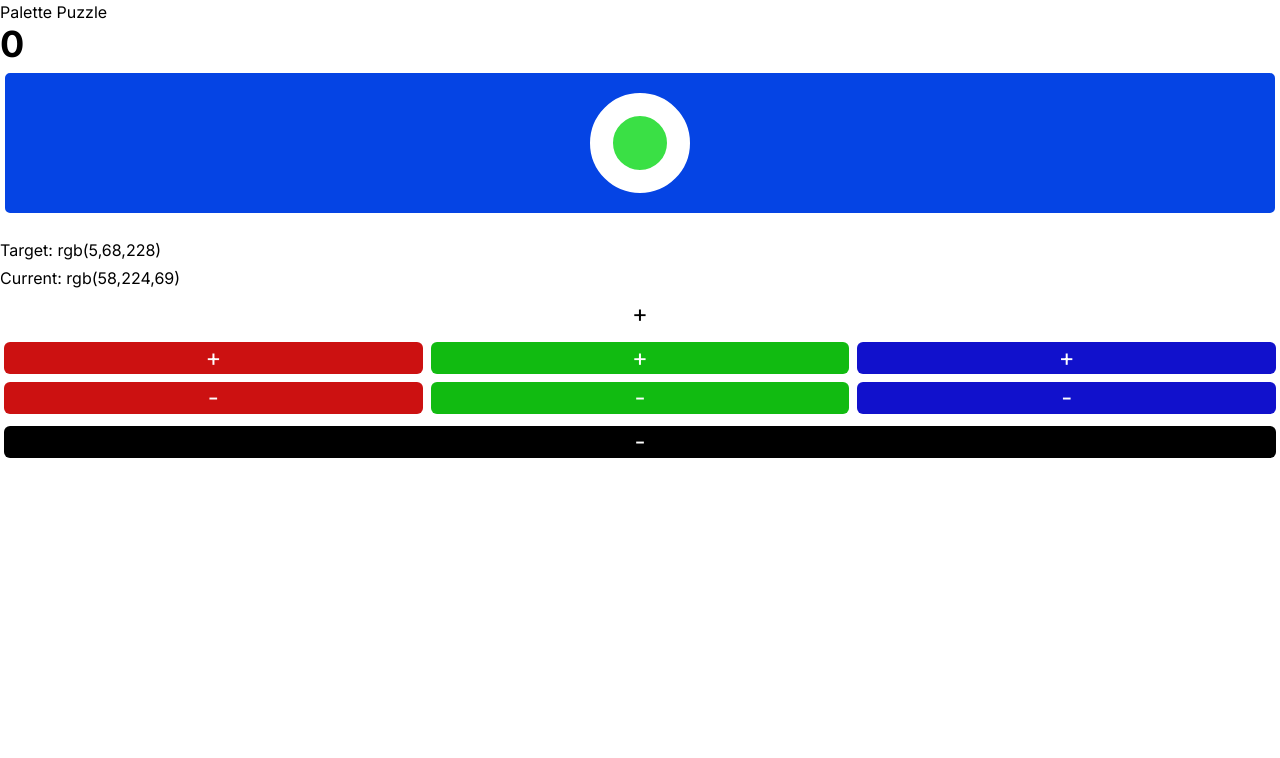
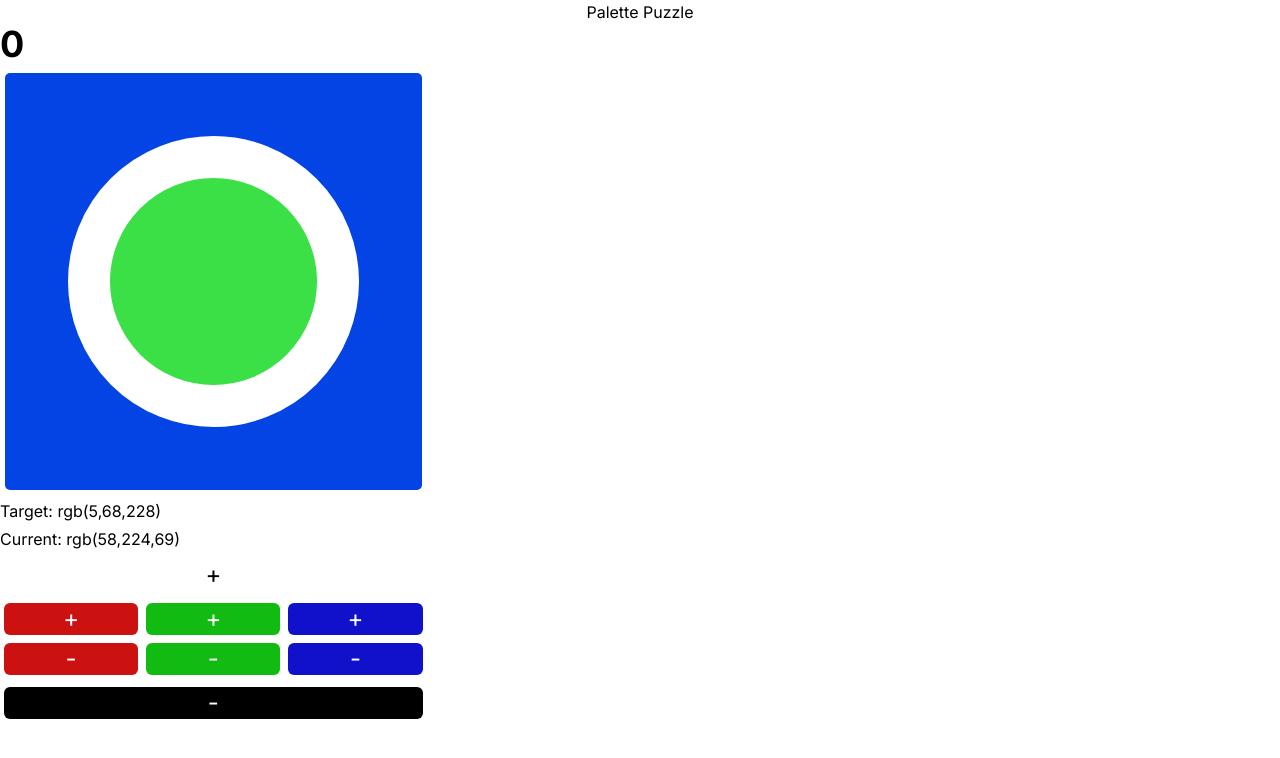
Before and after one commit to jalberse/palette_puzzle, a Next.js app: page / in a window 1280 px wide. Shown: the top 758 px of the page. Built offline with nearby package versions, Linux system fonts and the light colour scheme.

Commit message:
Refine colors display
Make it square, make the inner circle bigger, etc.

```diff
--- a/app/ColorDisplay.tsx
+++ b/app/ColorDisplay.tsx
@@ -14,17 +14,20 @@ const ColorDisplay: React.FC<ColorDisplayProps> = ({ targetColor, currentColor,
 
   var borderWidth = distance === 0
     ? 0
-    : Math.max(1, exponential01(distanceRatio, 1.5) * 50);
+    : Math.max(1, exponential01(distanceRatio, 1.5) * 90);
   if (isNaN(borderWidth)) {
     borderWidth = 0;
   }
 
+  // TODO Make the inner circle display larger.
+  ///     That also means we can probably play with the border width interpolation more.
+
   return (
-    <div className="mb-4">
+    <div className="aspect-square">
       <div
         style={{
           width: "100%",
-          height: "150px",
+          height: "100%",
           backgroundColor: rgbToString(targetColor),
           display: "flex",
           alignItems: "center",
@@ -34,11 +37,10 @@ const ColorDisplay: React.FC<ColorDisplayProps> = ({ targetColor, currentColor,
           borderRadius: "10px",
         }}
       >
-        <div className="root">
         <div
           style={{
-              width: "100px",
-              height: "100px",
+            width: "70%",
+            height: "70%",
             backgroundColor: rgbToString(currentColor),
             borderRadius: "50%",
             border: `${borderWidth}px solid white`,
@@ -47,7 +49,6 @@ const ColorDisplay: React.FC<ColorDisplayProps> = ({ targetColor, currentColor,
         ></div>
       </div>
     </div>
-    </div>
   );
 };
 
--- a/app/page.tsx
+++ b/app/page.tsx
@@ -22,9 +22,18 @@ export default function Game() {
   //      Though since idk about the exact mixing models, maybe we want to just ensure there's some accuracy
   //        threshold to avoid rounding issues.
 
+  // TODO Top bar - reference wordle. Below are all elements of that.
+  // TODO Center: nice logo. Palette Puzzle.
+  // TODO Right: a (?) button that shows the instructions in a dialog.
+  // TODO Right: a settings button/icon that shows a settings dialog (I guess we'd want a dark mode etc...)
+  // TODO top left - Hamburger menu in the - switch puzzles (RGB, CMYK, RYB)
+  // TODO Top right: A button like "Subscribe to Games" but that takes us to Reference Rover's site.
+  //      We'll have a permanent advertisement to our main product.
+  //      I'll need to actually release Reference Rover though, which will come after this release.
+
   return (
     <div>
-      <h1>Palette Puzzle</h1>
+      <h1 className="text-center">Palette Puzzle</h1>
       <Puzzle />
     </div>
   );
--- a/app/puzzle.tsx
+++ b/app/puzzle.tsx
@@ -38,6 +38,8 @@ const Puzzle = () => {
 
   // Note that [] as the second argument means that this effect will only run once on Mount.
   useEffect(() => {
+    // setCurrentColor({ r: 255, g: 255, b: 255 });
+    // setTargetColor({ r: 0, g: 0, b: 0 });
     setCurrentColor(getRandomColor());
     setTargetColor(getRandomColor());
   }, []);
@@ -71,10 +73,12 @@ const Puzzle = () => {
     );
   }
 
+  // TODO We want a black outline on the white button.
+
   // TODO Delete the target and current, just using for debugging.
   // TODO Fix button positionings, make it pretty.
   return (
-    <div className="flex flex-col items-stretch gap-1">
+    <div className="flex flex-col gap-1 content-center md:w-1/3">
       <h1 className="items-center text-4xl font-bold">{score}</h1>
       <ColorDisplay targetColor={targetColor} currentColor={currentColor} rgbToString={rgbToString} />
       <p>Target: {rgbToString(targetColor)}</p>
--- a/app/rgb.tsx
+++ b/app/rgb.tsx
@@ -41,8 +41,8 @@ export function rgbToString(color: RGBColor) {
 
 export function addColor(color: RGBColor, amount: RGBColor) {
   return {
-    r: Math.min(color.r + amount.r, 255),
-    g: Math.min(color.g + amount.g, 255),
-    b: Math.min(color.b + amount.b, 255),
+    r: Math.max(0, Math.min(color.r + amount.r, 255)),
+    g: Math.max(0, Math.min(color.g + amount.g, 255)),
+    b: Math.max(0, Math.min(color.b + amount.b, 255)),
   };
 }
```
Lines whose indentation alone changed are shown as unchanged.
